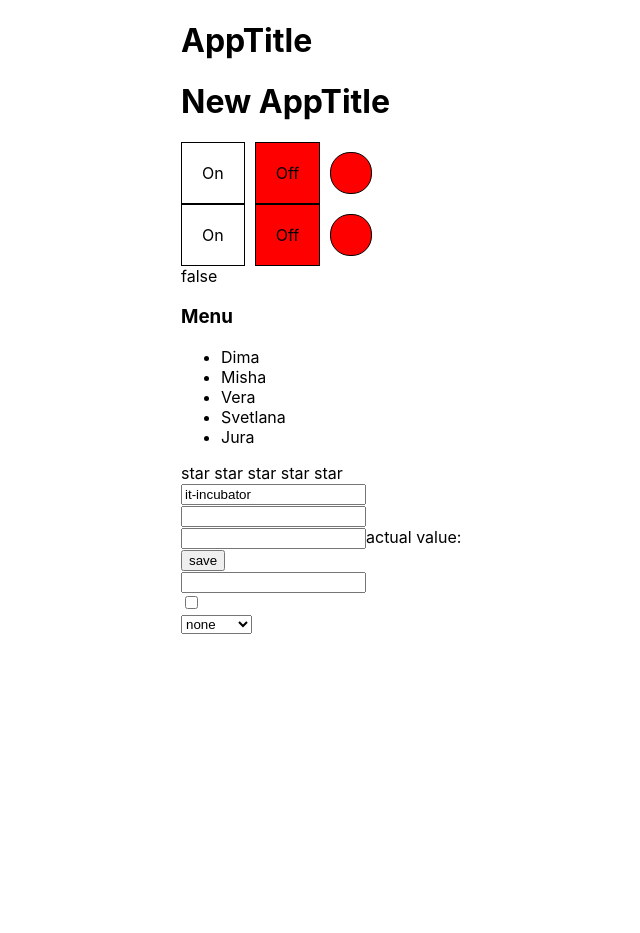
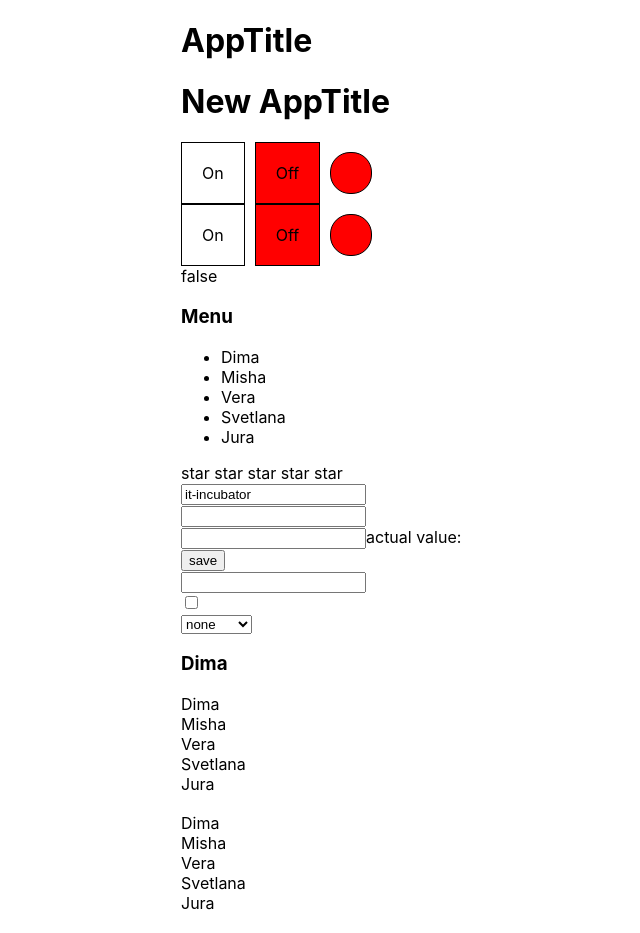
Before and after one commit to zanzipanziby/React-kabzda-kak-podrobno, a React (Create React App) app: page / in a window 1280 px wide. Shown: the whole page, without its empty margins (209-849 px from the left). Before the commit the page ends 800 px from the top, so only its background shows below. Built offline with nearby package versions, Linux system fonts and the light colour scheme.

Commit message:
handMade-select-charecter-1---timeCode---12.00

```diff
--- a/src/App.tsx
+++ b/src/App.tsx
@@ -14,6 +14,7 @@ import {
     UncontrolledInput,
     UnControlledInputTrackValue
 } from "./components/Input/Input";
+import {Select} from "./components/Select/Select";
 
 function App() {
 
@@ -35,13 +36,15 @@ function App() {
                 items={
                     [
                         {title: "Dima", value: 1},
-                    {title:"Misha", value: 2},
+                        {title: "Misha", value: 2},
                         {title: "Vera", value: 3},
                         {title: "Svetlana", value: 4},
                         {title: "Jura", value: 5}
                     ]
                 }
-                onClick={(value) => {alert(value)}}
+                onClick={(value) => {
+                    alert(value)
+                }}
             />
             {/*<Accordion title={"Users"} collapsed={false}/>*/}
             {/*<UncontroledRating/>*/}
@@ -55,6 +58,28 @@ function App() {
             <ControlledInput/>
             <ControlledCheckbox/>
             <ControlledSelect/>
+            <Select value={"1"}
+                    onChange={(value) => {alert(value)}}
+                    items={
+                        [
+                            {title: "Dima", value: "1"},
+                            {title: "Misha", value: "2"},
+                            {title: "Vera", value: "3"},
+                            {title: "Svetlana", value: "4"},
+                            {title: "Jura", value: "5"}
+                        ]
+                    }/>
+            <Select
+                    onChange={(value) => {alert(value)}}
+                    items={
+                        [
+                            {title: "Dima", value: "1"},
+                            {title: "Misha", value: "2"},
+                            {title: "Vera", value: "3"},
+                            {title: "Svetlana", value: "4"},
+                            {title: "Jura", value: "5"}
+                        ]
+                    }/>
 
         </div>
     );
--- /dev/null
+++ b/src/components/Select/Select.tsx
@@ -0,0 +1,23 @@
+import React from 'react';
+
+type ItemType = {
+    title: string
+    value: any
+}
+
+type SelectPropsType = {
+    value?: any
+    onChange: (value: any) => void
+    items: Array<ItemType>
+}
+// RETURN VIDEO ------ 12:00
+export const Select = (props: SelectPropsType) => {
+    const selectedItem = props.items.find(i => i.value === props.value)
+
+    return (
+        <div>
+            <h3>{selectedItem && selectedItem.title}</h3>
+            {props.items.map(i => <div key={i.value}>{i.title}</div>)}
+        </div>
+    );
+};
```
Lines whose indentation alone changed are shown as unchanged.
